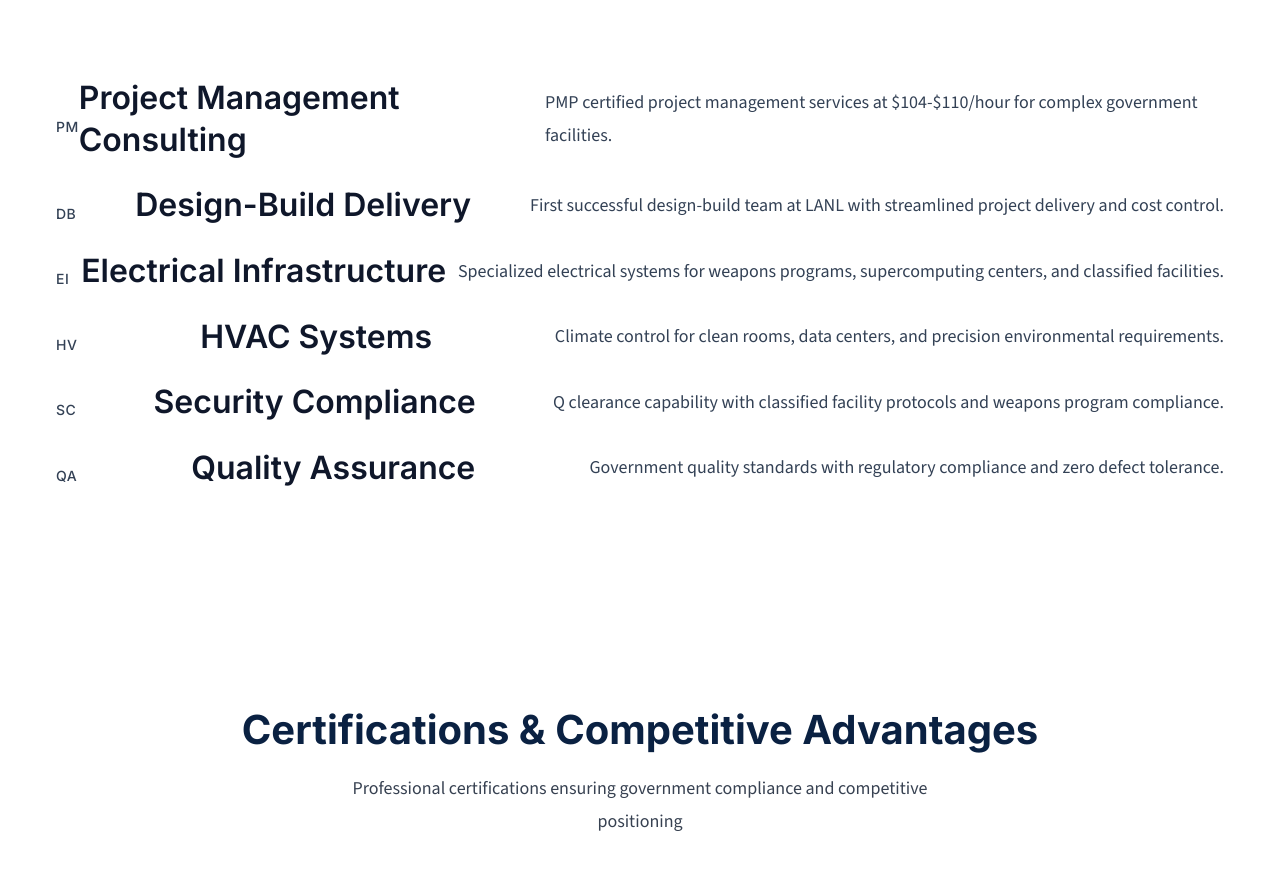
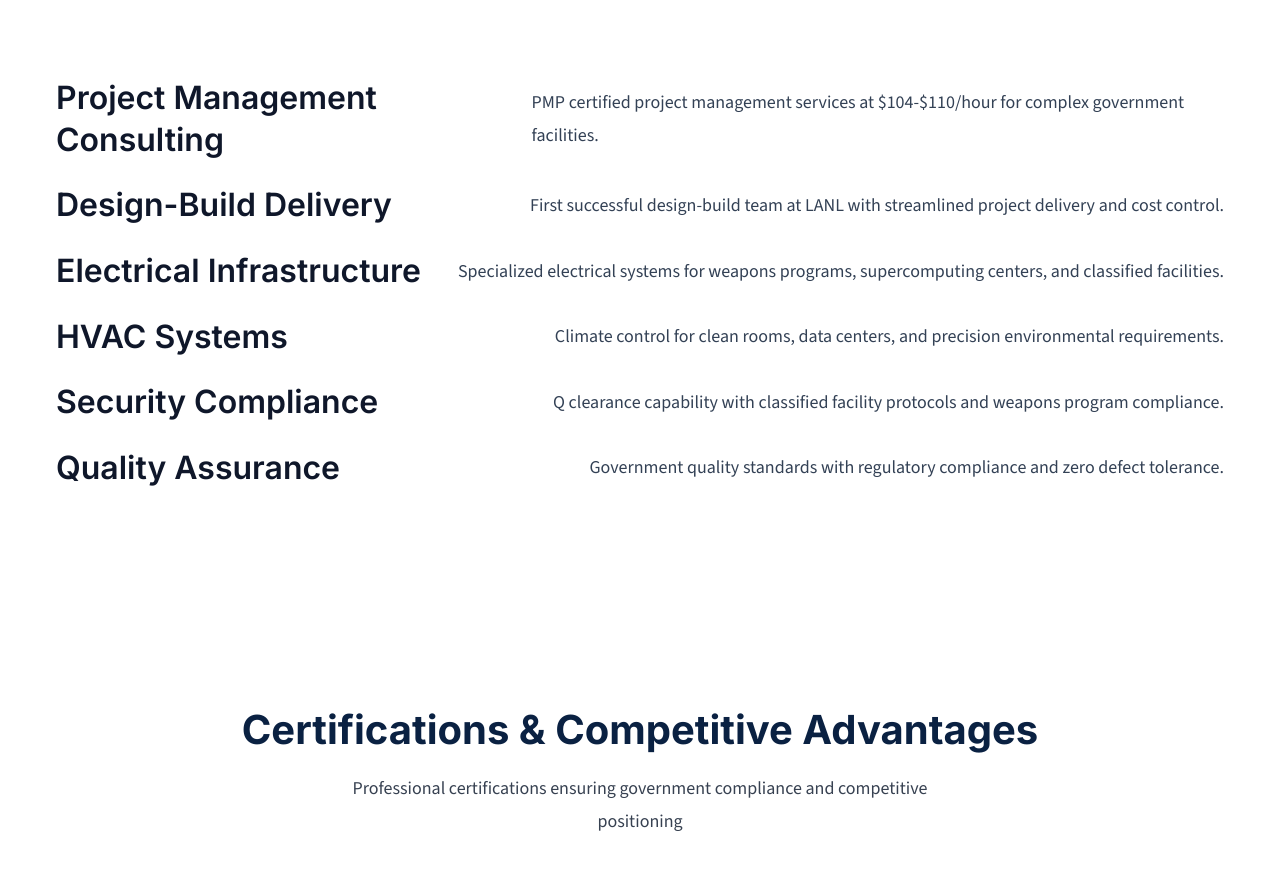
Before and after one commit to 417ps/MTI-NM-v2, a plain HTML site: page about.html in a window 1280 px wide. Shown: the part 1853-2722 px from the top of the page. Drawn offline with nearby package versions, Linux system fonts and the light colour scheme.

Commit message:
Remove text icons for cleaner professional appearance
- Removed GOV, SEC, DB, ADV text icons from homepage leadership section
- Removed PM, DB, EI, HV, SC, QA text icons from about page capabilities
- Updated CSS to remove icon-text styling (no longer needed)
- Created PROJECT_IMAGES_GUIDE.md with instructions for adding real project photos
- Maintains clean, professional government contractor appearance

Icons replaced with clean typography-focused layout more appropriate for government clients.

🤖 Generated with [Claude Code](https://claude.ai/code)

Co-Authored-By: Claude <noreply@anthropic.com>

```diff
--- a/about.html
+++ b/about.html
@@ -123,49 +123,31 @@
 
             <div class="capabilities-grid">
                 <div class="capability-item">
-                    <div class="capability-icon">
-                        <span class="icon-text">PM</span>
-                    </div>
                     <h3>Project Management Consulting</h3>
                     <p>PMP certified project management services at $104-$110/hour for complex government facilities.</p>
                 </div>
 
                 <div class="capability-item">
-                    <div class="capability-icon">
-                        <span class="icon-text">DB</span>
-                    </div>
                     <h3>Design-Build Delivery</h3>
                     <p>First successful design-build team at LANL with streamlined project delivery and cost control.</p>
                 </div>
 
                 <div class="capability-item">
-                    <div class="capability-icon">
-                        <span class="icon-text">EI</span>
-                    </div>
                     <h3>Electrical Infrastructure</h3>
                     <p>Specialized electrical systems for weapons programs, supercomputing centers, and classified facilities.</p>
                 </div>
 
                 <div class="capability-item">
-                    <div class="capability-icon">
-                        <span class="icon-text">HV</span>
-                    </div>
                     <h3>HVAC Systems</h3>
                     <p>Climate control for clean rooms, data centers, and precision environmental requirements.</p>
                 </div>
 
                 <div class="capability-item">
-                    <div class="capability-icon">
-                        <span class="icon-text">SC</span>
-                    </div>
                     <h3>Security Compliance</h3>
                     <p>Q clearance capability with classified facility protocols and weapons program compliance.</p>
                 </div>
 
                 <div class="capability-item">
-                    <div class="capability-icon">
-                        <span class="icon-text">QA</span>
-                    </div>
                     <h3>Quality Assurance</h3>
                     <p>Government quality standards with regulatory compliance and zero defect tolerance.</p>
                 </div>
--- a/css/new-styles.css
+++ b/css/new-styles.css
@@ -583,12 +583,7 @@ a:hover {
     filter: brightness(0) invert(1);
 }
 
-.icon-text {
-    font-size: 1.25rem;
-    line-height: 1;
-    font-weight: 800;
-    font-family: var(--font-primary);
-    letter-spacing: 0.5px;
+/* .icon-text styles removed - no longer using text icons */
 }
 
 .leadership-item h3 {
```
Also changed, not shown: index.html (+0 -12 lines), 1 other file.
